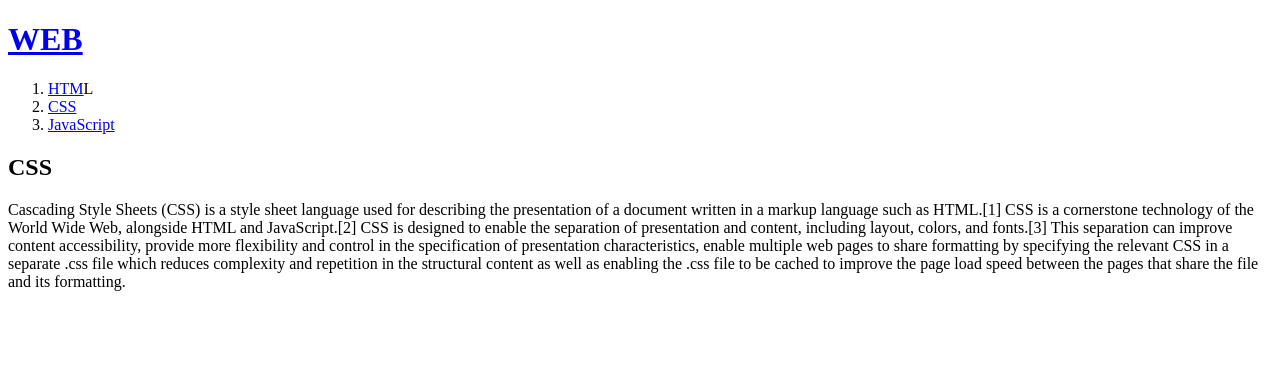
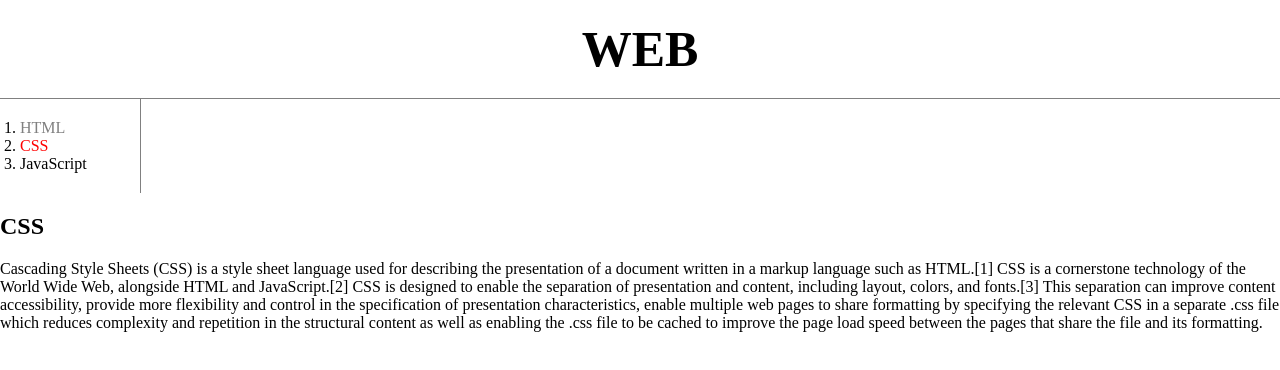
Before and after one commit to sudarman1/web1, a plain HTML site: page 2.html in a window 1280 px wide. Drawn offline with Linux system fonts and the light colour scheme; a script that the page names is missing.

Commit message:
Add files via upload

```diff
--- a/2.html
+++ b/2.html
@@ -4,11 +4,41 @@
 <title>WEB1 - CSS</title>
 <meta charset="utf-8">
 </head>
+<style>
+    body{
+      margin:0;
+    padding:0px;
+    }
+    #active{
+      color:red;
+    }
+    a{
+      color:black;
+      text-decoration: none;
+    }
+    .saw{
+      color:gray;
+    }
+
+    h1{
+      font-size: 50px;
+      text-align: center;
+      border-bottom:1px solid gray;
+      margin:0;
+      padding:20px;
+    }
+    ol{
+      border-right: 1px solid gray;
+      width:100px;
+      margin:0;
+      padding:20px;
+    }
+</style>
 <body>
   <h1><a href="index.html" title="index">WEB</a></h1>
   <ol>
-    <li><a href="1.html">HTM</a>L</li>
-    <li><a href="2.html">CSS</a></li>
+    <li><a href="1.html"class="saw">HTML</a></li>
+    <li><a href="2.html"class="saw" id="active">CSS</a></li>
     <li><a href="3.html">JavaScript</a></li>
   </ol>
   <h2>CSS</h2>
```
Also changed, not shown: 1.html (+20 -2 lines), 3.html (+6 -1 lines), box.html (added, +22 -0 lines).
